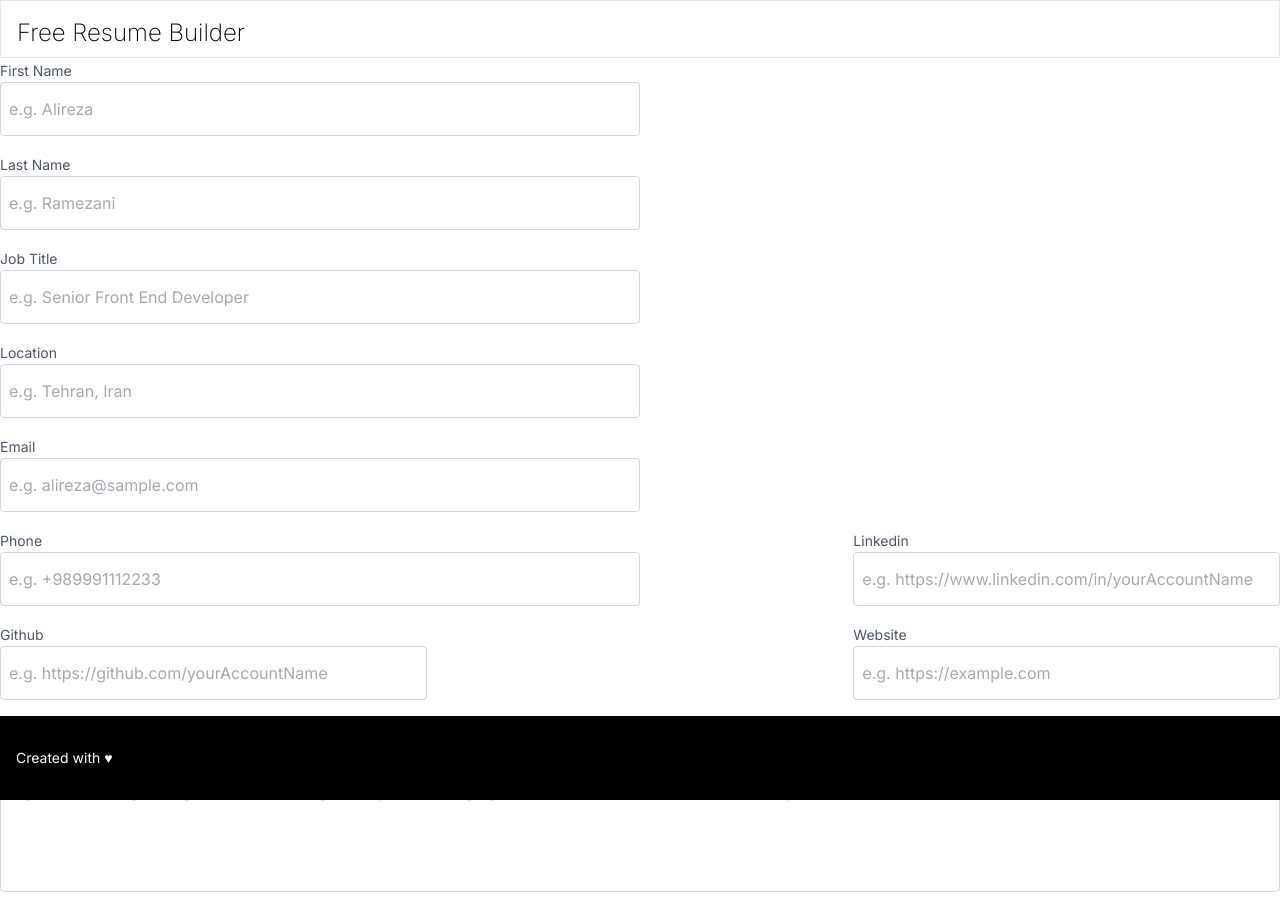
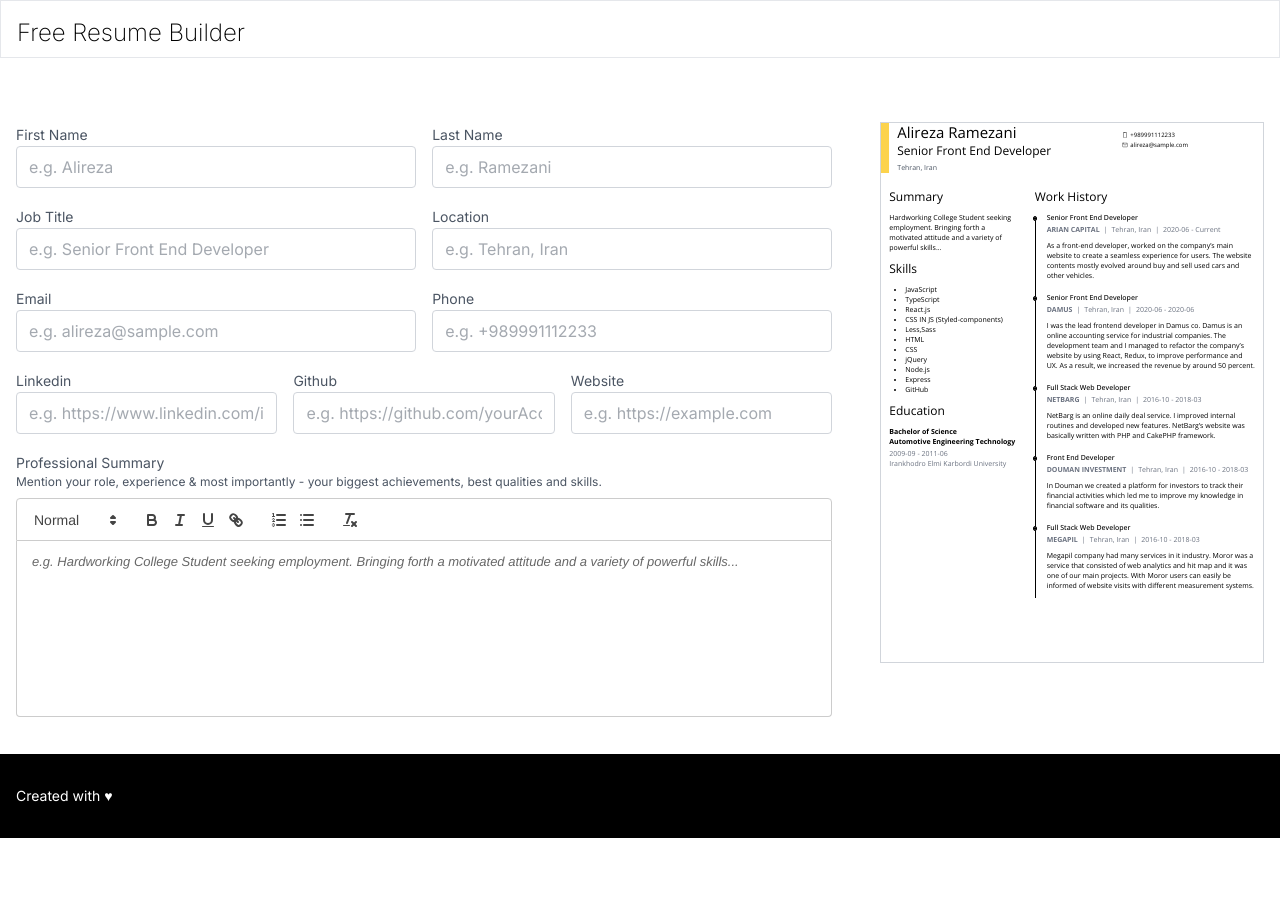
Before and after one commit to alrramezani/resume-builder, a Next.js app: page /step-by-step in a window 1280 px wide. After the commit the page ends 838 px from the top, so only its background shows below. Built offline with nearby package versions, Linux system fonts and the light colour scheme.

Commit message:
wysiwyg component

```diff
--- a/app/globals.css
+++ b/app/globals.css
@@ -12,3 +12,10 @@
     margin: 0;
   }
 }
+
+.ql-toolbar{
+  @apply rounded-t ;
+}
+.ql-container{
+  @apply rounded-b;
+}
--- a/app/layout.tsx
+++ b/app/layout.tsx
@@ -35,7 +35,7 @@ export default function RootLayout({
         className={`${inter.variable} ${open_sans.variable} ${space_grotesk.variable}`}
       >
         {children}
-        <footer className=" bg-black py-8 text-white w-full fixed bottom-0 text-sm">
+        <footer className=" bg-black py-8 text-white w-full text-sm">
           <div className=" container px-4">Created with &#9829;</div>
         </footer>
       </body>
--- a/app/step-by-step/page.tsx
+++ b/app/step-by-step/page.tsx
@@ -1,6 +1,8 @@
 "use client";
 import { useState } from "react";
 import Header from "@/components/header";
+import Senobar from "@/components/resume_templates/senobar";
+
 import PersonalDataForm from "./personalDataForm";
 export default function Home() {
   const [step, setStep] = useState("personalData");
@@ -20,7 +22,19 @@ export default function Home() {
   return (
     <main className="">
       <Header title="Free Resume Builder" progress={0} />
-      <div className="container">{stepView()}</div>
+      <div className="container px-4">
+        <div className="my-16 flex items-start gap-8">
+          {stepView()}
+          <div
+            className="aspect-[1/1.41] border border-gray-300"
+            style={{ zoom: "50%" }}
+          >
+            <Senobar />
+          </div>
+        </div>
+      </div>
     </main>
   );
 }
+
+// aspect-ratio: 1/1.41;
--- a/app/step-by-step/personalDataForm.tsx
+++ b/app/step-by-step/personalDataForm.tsx
@@ -1,6 +1,6 @@
 import { useState, useEffect, useLayoutEffect } from "react";
 import Input from "@/components/input";
-import Textarea from "@/components/textarea";
+import Wysiwyg from "@/components/wysiwyg";
 export interface IPersonalData {
   firstname?: string;
   lastname?: string;
@@ -25,8 +25,8 @@ export default function PersonalDataForm() {
   //   // flyData(formData);
   // }, [formData]);
   return (
-    <div className="flex flex-wrap justify-between gap-4">
-      <div className="w-1/2">
+    <div className="flex flex-wrap justify-between">
+      <div className="w-1/2 pr-4 mb-4">
         <Input
           name="firstname"
           value={formData?.firstname || ""}
@@ -35,7 +35,7 @@ export default function PersonalDataForm() {
           onChange={handleChange}
         />
       </div>
-      <div className="w-1/2">
+      <div className="w-1/2 pr-4 mb-4">
         <Input
           name="lastname"
           value={formData.lastname || ""}
@@ -44,7 +44,7 @@ export default function PersonalDataForm() {
           onChange={handleChange}
         />
       </div>
-      <div className="w-1/2">
+      <div className="w-1/2 pr-4 mb-4">
         <Input
           name="jobTitle"
           value={formData.jobTitle || ""}
@@ -53,7 +53,7 @@ export default function PersonalDataForm() {
           onChange={handleChange}
         />
       </div>
-      <div className="w-1/2">
+      <div className="w-1/2 pr-4 mb-4">
         <Input
           name="location"
           value={formData.location || ""}
@@ -62,7 +62,7 @@ export default function PersonalDataForm() {
           onChange={handleChange}
         />
       </div>
-      <div className="w-1/2">
+      <div className="w-1/2 pr-4 mb-4">
         <Input
           name="email"
           value={formData.email || ""}
@@ -71,7 +71,7 @@ export default function PersonalDataForm() {
           onChange={handleChange}
         />
       </div>
-      <div className="w-1/2">
+      <div className="w-1/2 pr-4 mb-4">
         <Input
           name="phone"
           value={formData.phone || ""}
@@ -80,7 +80,7 @@ export default function PersonalDataForm() {
           onChange={handleChange}
         />
       </div>
-      <div className="w-1/3">
+      <div className="w-1/3 pr-4 mb-4">
         <Input
           name="linkedin"
           value={formData.linkedin || ""}
@@ -89,7 +89,7 @@ export default function PersonalDataForm() {
           onChange={handleChange}
         />
       </div>
-      <div className="w-1/3">
+      <div className="w-1/3 pr-4 mb-4">
         <Input
           name="github"
           value={formData.github || ""}
@@ -98,7 +98,7 @@ export default function PersonalDataForm() {
           onChange={handleChange}
         />
       </div>
-      <div className="w-1/3">
+      <div className="w-1/3 pr-4 mb-4">
         <Input
           name="website"
           value={formData.website || ""}
@@ -107,7 +107,8 @@ export default function PersonalDataForm() {
           onChange={handleChange}
         />
       </div>
-      <Textarea
+      <div className="w-full pr-4 mb-4">
+        <Wysiwyg
           name="summary"
           label="Professional Summary"
           notice="Mention your role, experience & most importantly - your biggest
@@ -117,5 +118,6 @@ export default function PersonalDataForm() {
           onChange={handleChange}
         />
       </div>
+    </div>
   );
 }
--- a/components/input.tsx
+++ b/components/input.tsx
@@ -25,7 +25,7 @@ const Input = (props: IInputProps) => {
       <div className="w-full relative">
         {props.icon}
         <input
-          className=" rounded border border-gray-300 px-2 py-3 w-full leading-7 placeholder:text-gray-600 placeholder:opacity-50 disabled:cursor-not-allowed"
+          className=" rounded border border-gray-300 px-3 py-2 w-full leading-6 placeholder:text-gray-600 placeholder:opacity-50 disabled:cursor-not-allowed"
           type={props.type ? props.type : "text"}
           inputMode={props.type ? modes[props.type] : "text"}
           name={props.name}
--- a/components/textarea.tsx
+++ b/components/textarea.tsx
@@ -26,7 +26,7 @@ const Textarea = ({
       ) : null}
       <div className="w-full relative">
         <textarea
-          className=" rounded border border-gray-300 px-2 py-3 w-full h-32 resize-none leading-7"
+          className=" rounded border border-gray-300 px-3 py-2 w-full h-32 resize-none leading-6"
           name={name}
           onChange={onChange}
           value={value}
--- /dev/null
+++ b/components/wysiwyg.tsx
@@ -0,0 +1,43 @@
+"use client";
+import ReactQuill from "react-quill";
+import "react-quill/dist/quill.snow.css";
+interface IWysiwygProps {
+  name: string;
+  onChange: any;
+  value: string;
+  label?: string;
+  notice?: string;
+  icon?: any;
+  placeholder?: string;
+  error?: string;
+  required?: boolean;
+}
+const Wysiwyg = ({
+  name,
+  onChange,
+  value,
+  label,
+  placeholder,
+  notice,
+}: IWysiwygProps) => {
+  return (
+    <div className="w-full">
+      {label ? <label className="text-sm text-gray-600">{label}</label> : null}
+      {notice ? (
+        <span className="text-xs text-gray-600 block mb-2">{notice}</span>
+      ) : null}
+      <div>
+        <ReactQuill
+          className=" h-44 rounded"
+          theme="snow"
+          value={value}
+          placeholder={placeholder}
+          onChange={(data) => {
+            onChange({ target: { value: data, name: name } });
+          }}
+        />
+      </div>
+    </div>
+  );
+};
+export default Wysiwyg;
--- a/package.json
+++ b/package.json
@@ -21,6 +21,7 @@
     "react": "18.2.0",
     "react-dom": "18.2.0",
     "react-icons": "^4.10.1",
+    "react-quill": "^2.0.0",
     "tailwindcss": "3.3.3",
     "typescript": "5.1.6"
   }
```
Also changed, not shown: 1 other file (tests, documents, lock files or other folders). Lines whose indentation alone changed are shown as unchanged.
